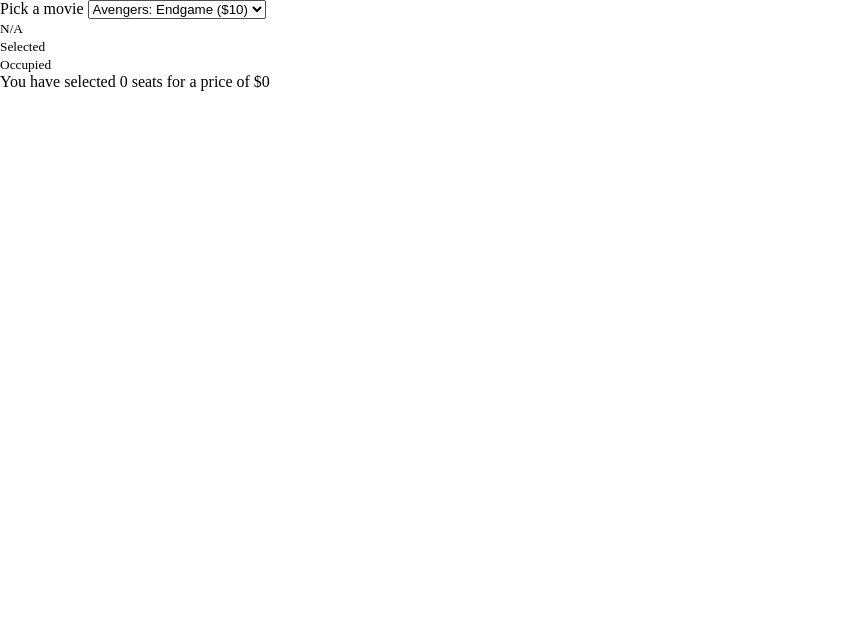
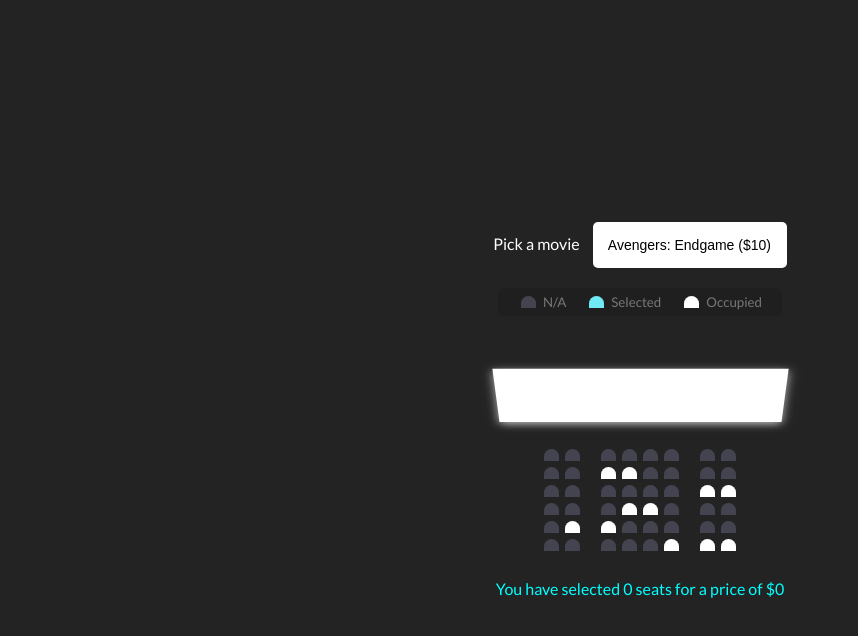
Before and after one commit to silvestrevivo/js-movie-seat-booking, a plain HTML site: page index.html in a window 1280 px wide. Shown: the whole page, without its empty margins (0-858 px from the left). Drawn offline with Linux system fonts and the light colour scheme.

Commit message:
css base

```diff
--- a/styles.css
+++ b/styles.css
@@ -1,5 +1,121 @@
+@import url('https://fonts.googleapis.com/css?family=Lato&display=swap');
+
 *{
   margin: 0;
   padding: 0;
   box-sizing: border-box;
 }
+
+body{
+  background-color: #242323;
+  color: #fff;
+  display: flex;
+  justify-content: center;
+  align-items: center;
+  flex-direction: column;
+  font-family: 'Lato', sans-serif;
+  height: 100vh;
+}
+
+.movie-container{
+  margin: 20px 0;
+}
+
+.movie-container select{
+  background-color: #fff;
+  border: 0;
+  border-radius: 5px;
+  font-size: 14px;
+  margin-left: 10px;
+  padding: 15px;
+  -webkit-appearance: none;
+  -moz-appearance: none;
+  appearance: none;
+}
+
+.container {
+  margin-top: 30px;
+}
+
+.container {
+  perspective: 1000px;
+}
+
+.seat {
+  background-color: #444451;
+  height: 12px;
+  width: 15px;
+  margin: 3px;
+  border-top-left-radius: 10px;
+  border-top-right-radius: 10px;
+}
+
+.seat.selected{
+  background-color: #6feaf6;
+}
+
+.seat.occupied{
+  background-color: #fff;
+}
+
+.seat:nth-of-type(2){
+  margin-right: 18px;
+}
+
+.seat:nth-last-of-type(2){
+  margin-left: 18px;
+}
+
+.seat:not(.occupied):hover{
+  cursor: pointer;
+  transform: scale(1.2);
+}
+
+.showcase.seat:not(.occupied):hover{
+  cursor: default;
+  transform: scale(1);
+}
+
+.row{
+  display: flex;
+  justify-content: center;
+}
+
+.showcase {
+  background-color: rgba(0, 0, 0, 0.1);
+  padding: 5px 10px;
+  border-radius: 5px;
+  color: #777;
+  list-style-type: none;
+  display: flex;
+  justify-content: space-between;
+}
+
+.showcase li{
+  display: flex;
+  align-items: center;
+  justify-content: center;
+  margin: 0 10px;
+}
+
+.showcase li small{
+  margin-left: 4px;
+}
+
+.screen {
+  background-color: #fff;
+  height: 70px;
+  width: 100%;
+  margin: 15px 0;
+  transform: rotateX(-45deg);
+  box-shadow: 0 3px 10px rgba(255, 255, 255, 0.7);
+}
+
+
+p.text {
+  margin-top: 25px;
+}
+
+p.text{
+  color: aqua;
+}
```
